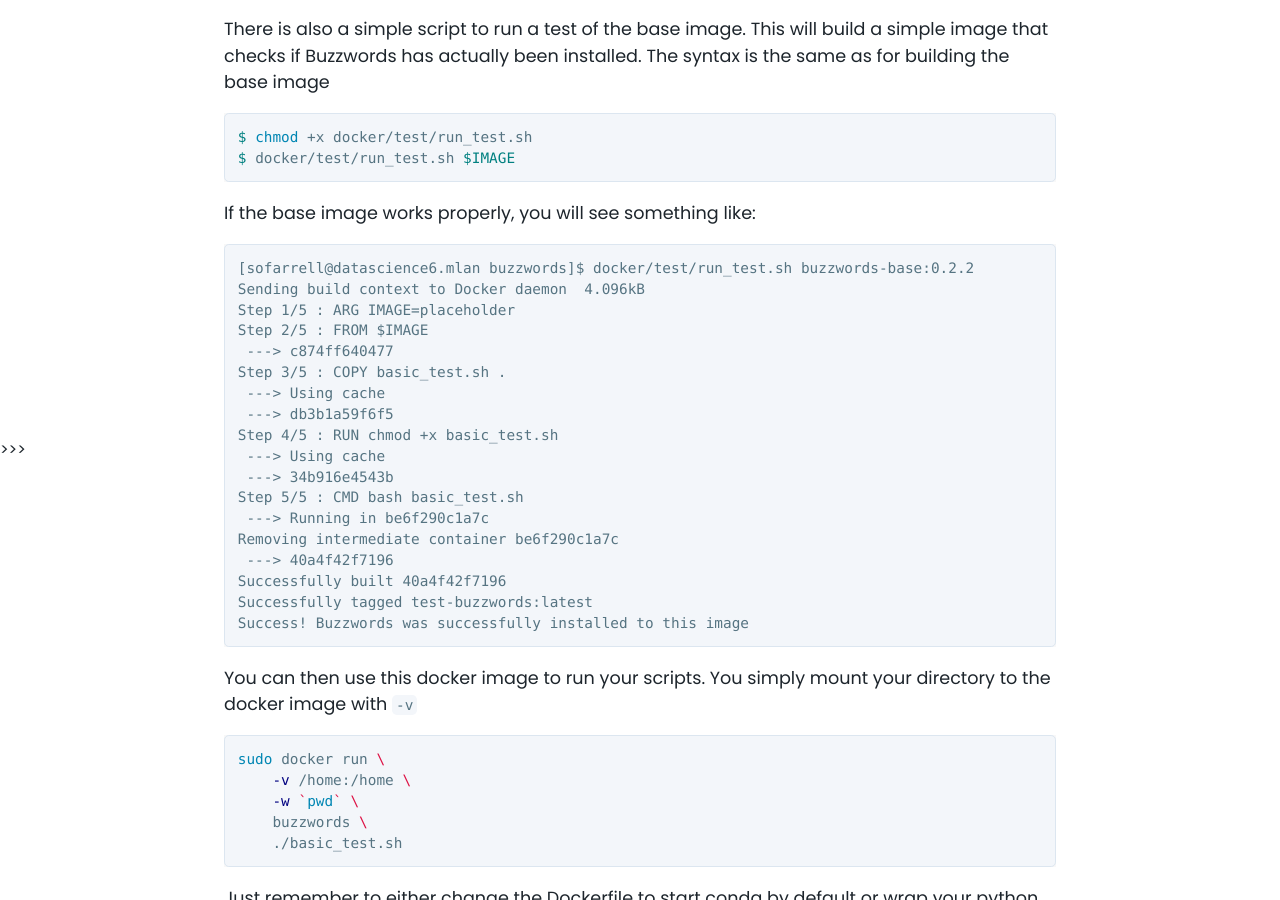
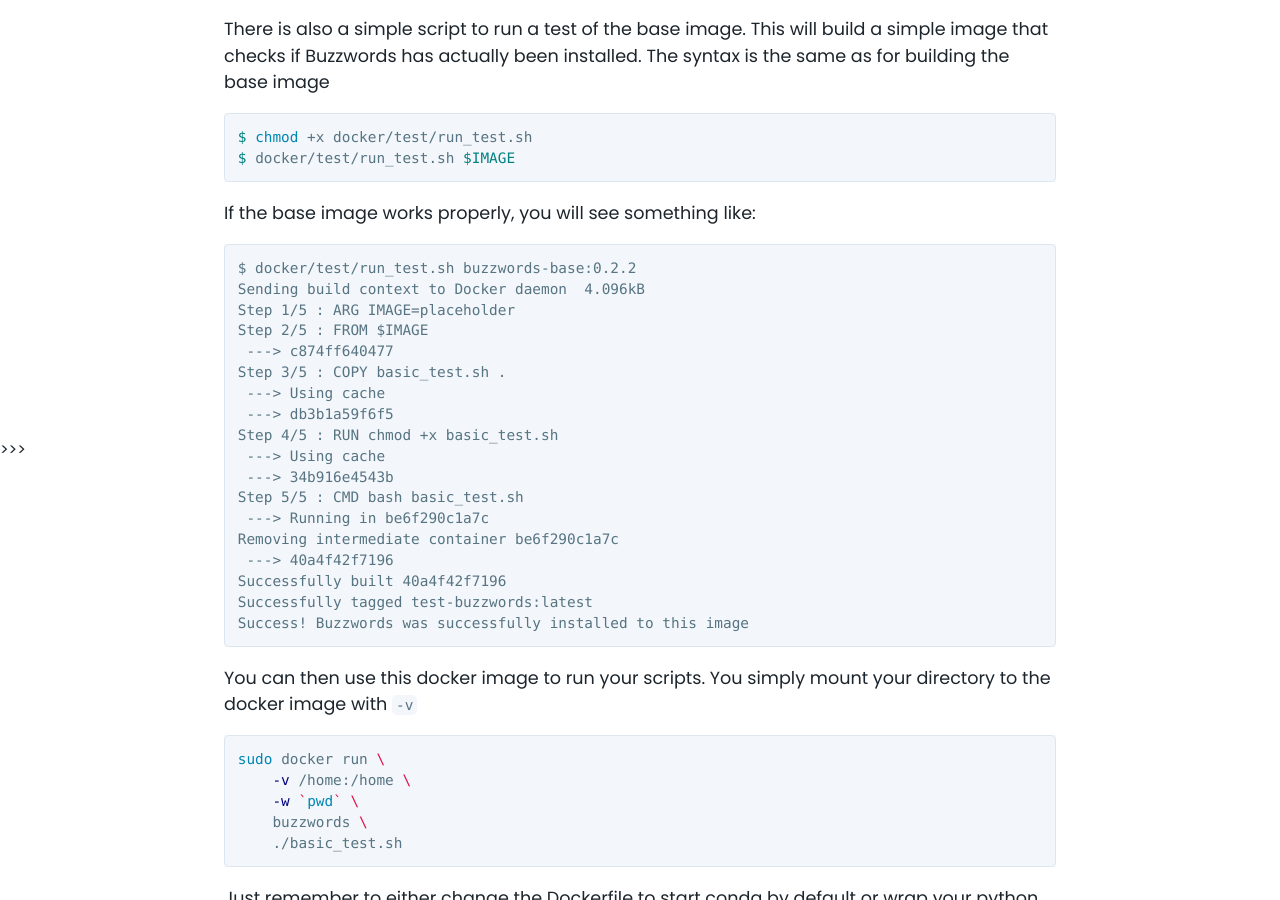
Before and after one commit to bumble-tech/buzzwords, a Jekyll site: the page built from installation/index.md, in a window 1280 px wide and 900 px high, scrolled down 1573 px. Built offline with Jekyll 4.4.1, drawn with Linux system fonts in a browser that asks for light colours; emoji names are drawn with the system emoji font; our own code applies the rules of GitHub Pages for plain Markdown files.

Commit message:
Update index.md

````diff
--- a/installation/index.md
+++ b/installation/index.md
@@ -60,7 +60,7 @@ $ docker/test/run_test.sh $IMAGE
 If the base image works properly, you will see something like:
 
 ```
-[sofarrell@datascience6.mlan buzzwords]$ docker/test/run_test.sh buzzwords-base:0.2.2
+$ docker/test/run_test.sh buzzwords-base:0.2.2
 Sending build context to Docker daemon  4.096kB
 Step 1/5 : ARG IMAGE=placeholder
 Step 2/5 : FROM $IMAGE
````
